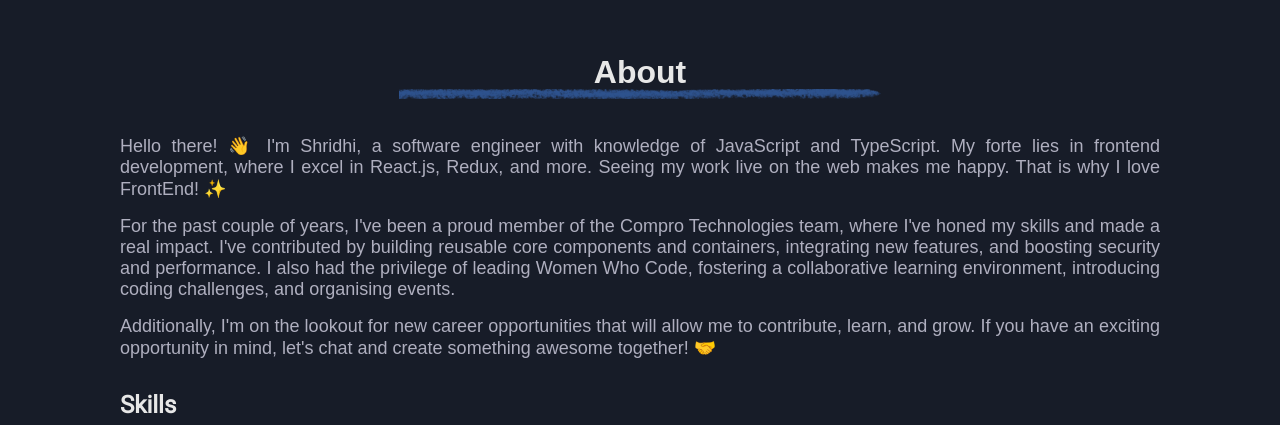
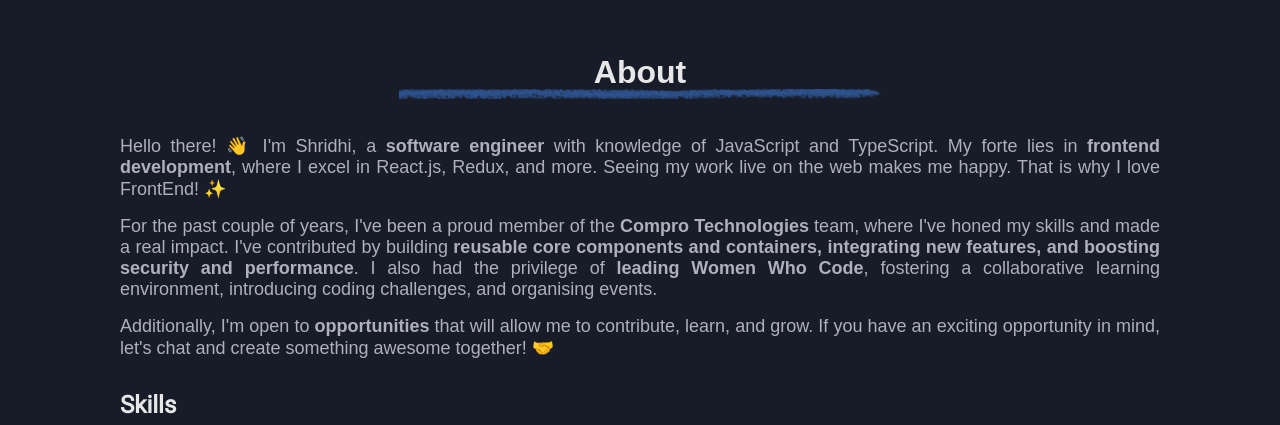
Before and after one commit to shridhiaggarwal/Portfolio-V1, a plain HTML site: page index.html in a window 1280 px wide. Shown: the part 820-1245 px from the top of the page. Drawn offline with Linux system fonts and the light colour scheme; a web font is replaced by a local one.

Commit message:
bold text in about

```diff
--- a/Styles/style.css
+++ b/Styles/style.css
@@ -10,6 +10,7 @@
   --yinmn-blue: #2e538f;
   --platinum: #e7e7e7;
   --cadet-blue: #afafbf;
+  --dark-cornflower-blue: #1e407f;
 }
 
 /* page start - 2.5 rem - 40px
@@ -103,6 +104,11 @@ html::-webkit-scrollbar-thumb {
   display: none !important;
 }
 
+.highlightedText{
+  color: var(--platinum);
+  font-weight: bold;
+}
+
 /* ============================== header section css ============================== */
 header {
   position: fixed;
@@ -138,7 +144,7 @@ header {
 }
 
 .navPill:hover {
-  background-color: #1e407f;
+  background-color: var(--dark-cornflower-blue);
 }
 
 .navlink:hover {
@@ -489,7 +495,7 @@ header {
 }
 
 #showHideButton:hover {
-  background-color: #1e407f;
+  background-color: var(--dark-cornflower-blue);
 }
 
 /* ============================== view resume section css ============================== */
--- a/index.html
+++ b/index.html
@@ -111,19 +111,19 @@
                 <h2 class="sectionTitle">About</h2>
                 <img class="LineImage" src="Images/line2.png" alt="blue line image" />
             </div>
-            <p class="sectionContent aboutContent">Hello there! 👋 I'm Shridhi, a software engineer with knowledge of
-                JavaScript and TypeScript. My forte lies in frontend development, where I excel in React.js, Redux, and
-                more. Seeing my work live on the web makes me happy. That is why I love FrontEnd! ✨
+            <p class="sectionContent aboutContent">Hello there! 👋 I'm Shridhi, a <b>software engineer</b> with
+                knowledge of JavaScript and TypeScript. My forte lies in <b>frontend development</b>, where I excel in
+                React.js, Redux, and more. Seeing my work live on the web makes me happy. That is why I love FrontEnd! ✨
             </p>
-            <p class="sectionContent aboutContent">For the past couple of years, I've been a proud member of the Compro
-                Technologies team, where I've honed my skills and made a real impact. I've contributed by building
-                reusable core components and containers, integrating new features, and boosting security and
-                performance. I also had the privilege of leading Women Who Code, fostering a collaborative learning
-                environment, introducing coding challenges, and organising events.
+            <p class="sectionContent aboutContent">For the past couple of years, I've been a proud member of the
+                <b>Compro Technologies</b> team, where I've honed my skills and made a real impact. I've contributed by
+                building <b>reusable core components and containers, integrating new features, and boosting security and
+                    performance</b>. I also had the privilege of <b>leading Women Who Code</b>, fostering a
+                collaborative learning environment, introducing coding challenges, and organising events.
             </p>
-            <p class="sectionContent aboutContent">Additionally, I'm on the lookout for new career opportunities that
-                will allow me to contribute, learn, and grow. If you have an exciting opportunity in mind, let's chat
-                and create something awesome together! 🤝
+            <p class="sectionContent aboutContent">Additionally, I'm open to <b>opportunities</b> that will allow me to
+                contribute, learn, and grow. If you have an exciting opportunity in mind, let's chat and create
+                something awesome together! 🤝
             </p>
             <h3 class="sectionSubtitle skillsTitle">Skills</h3>
             <div class="skillsImages">
```
